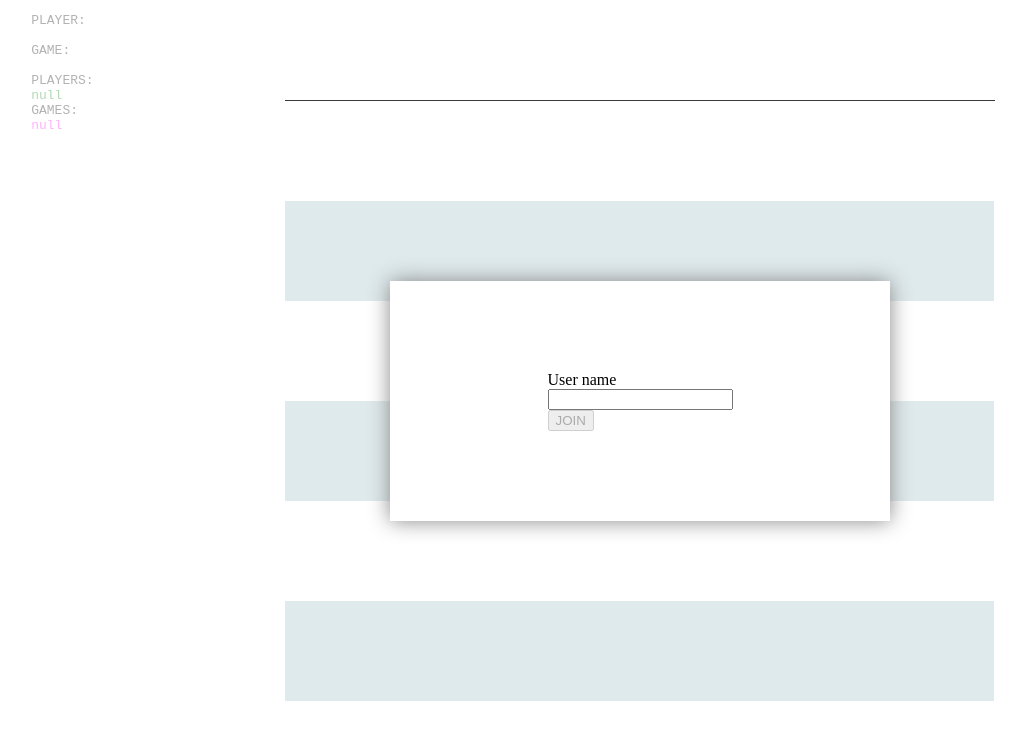
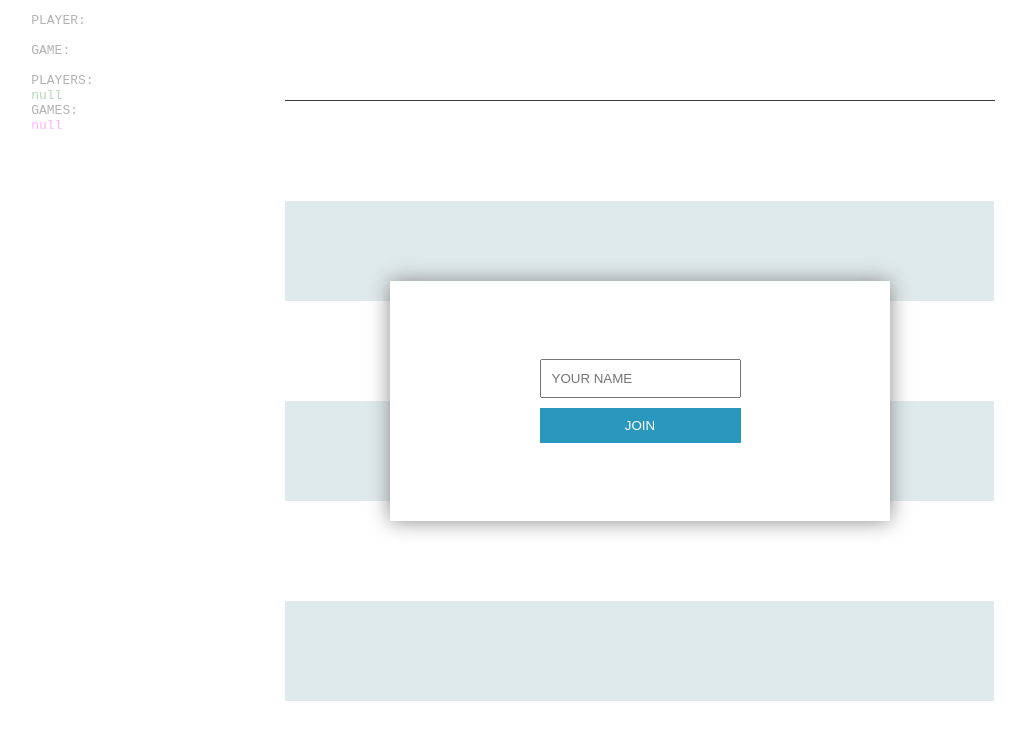
Before and after one commit to Akelator/fourinlineprod, an Angular app: page / in a window 1280 px wide. Shown: the top 740 px of the page, without its empty margins (0-1025 px from the left). Built offline with nearby package versions, Linux system fonts and the light colour scheme; what ngx-socket-io would draw is missing.

Commit message:
waiting for styles on GUI

```diff
--- a/src/app/app.component.html
+++ b/src/app/app.component.html
@@ -8,12 +8,17 @@
           [class.highlight]="j.jugadores.azul && i === j.sCol && !j.fin && j.jugadores[j.turno].id == jugador.id"
           (mouseenter)="j.jugadores.azul && !j.fin && j.jugadores[j.turno].id == jugador.id && ws.moverFicha(j, t, fichas, i)"
           (click)="j.jugadores.azul && !j.fin && j.jugadores[j.turno].id == jugador.id && ws.tirarFicha(j, t, fichas, i)"></div>
-        <ng-container *ngIf="j.jugadores.azul">
+        <ng-container *ngIf="j.jugadores.azul else waiting">
           <ficha *ngFor="let f of fichas.rojo" [ngClass]="f.color" [style.left]="f.pos.x + 'px'" [style.top]="f.pos.y + 'px'"
             [class.hidden]="!f.visible"></ficha>
           <ficha *ngFor="let f of fichas.azul" [ngClass]="f.color" [style.left]="f.pos.x + 'px'" [style.top]="f.pos.y + 'px'"
             [class.hidden]="!f.visible"></ficha>
         </ng-container>
+        <ng-template #waiting>
+          <gui>
+              <div class="waiting">Waiting for oponent...</div>
+          </gui>
+        </ng-template>
       </ng-container>
 
       <ng-container *ngIf="j.fin">
--- a/src/app/components/gui/gui.component.css
+++ b/src/app/components/gui/gui.component.css
@@ -37,3 +37,20 @@
     background: #32a1cf;
     cursor: pointer;
 }
+
+::ng-deep input{
+    padding:10px;
+    margin:5px;
+}
+::ng-deep input[type="submit"]{
+    width:calc(100% - 10px);
+    cursor:pointer;
+    border:none;
+    outline:none;
+    background:#2998BC;
+    color:white;
+}
+
+::ng-deep input[type="submit"]:hover{
+    background:#32a1cf;
+}
--- a/src/app/components/gui/gui.component.html
+++ b/src/app/components/gui/gui.component.html
@@ -1,4 +1,5 @@
 <ng-content select=".ganador"></ng-content>
+<ng-content select=".waiting"></ng-content>
 <ng-content select="new-user-form"></ng-content>
 <ng-content select="new-game-form"></ng-content>
 <ng-content select=".options"></ng-content>
--- a/src/app/components/gui/new-game-form/new-game-form.component.html
+++ b/src/app/components/gui/new-game-form/new-game-form.component.html
@@ -10,6 +10,6 @@
     </ng-template>
   </div>
   <div class="submit">
-    <input type="submit" value="NEW" (click)="newGame()">
+    <input type="submit" value="NEW GAME" (click)="newGame()">
   </div>
 </form>
--- a/src/app/components/gui/new-user-form/new-user-form.component.html
+++ b/src/app/components/gui/new-user-form/new-user-form.component.html
@@ -1,11 +1,9 @@
 <form [formGroup]="form" (submit)="join()">
-  <div class="label">User name</div>
+
   <div class="input">
-    <input type="text"
-           [class.invalid]="username.touched && !username.valid"
-           formControlName="username">
+    <input type="text" placeholder="YOUR NAME" [class.invalid]="username.touched && !username.valid" formControlName="username">
   </div>
   <div class="submit">
-      <input type="submit" [disabled]="!form.valid" value="JOIN">
+    <input type="submit" [disabled]="!form.valid" value="JOIN">
   </div>
 </form>
```
